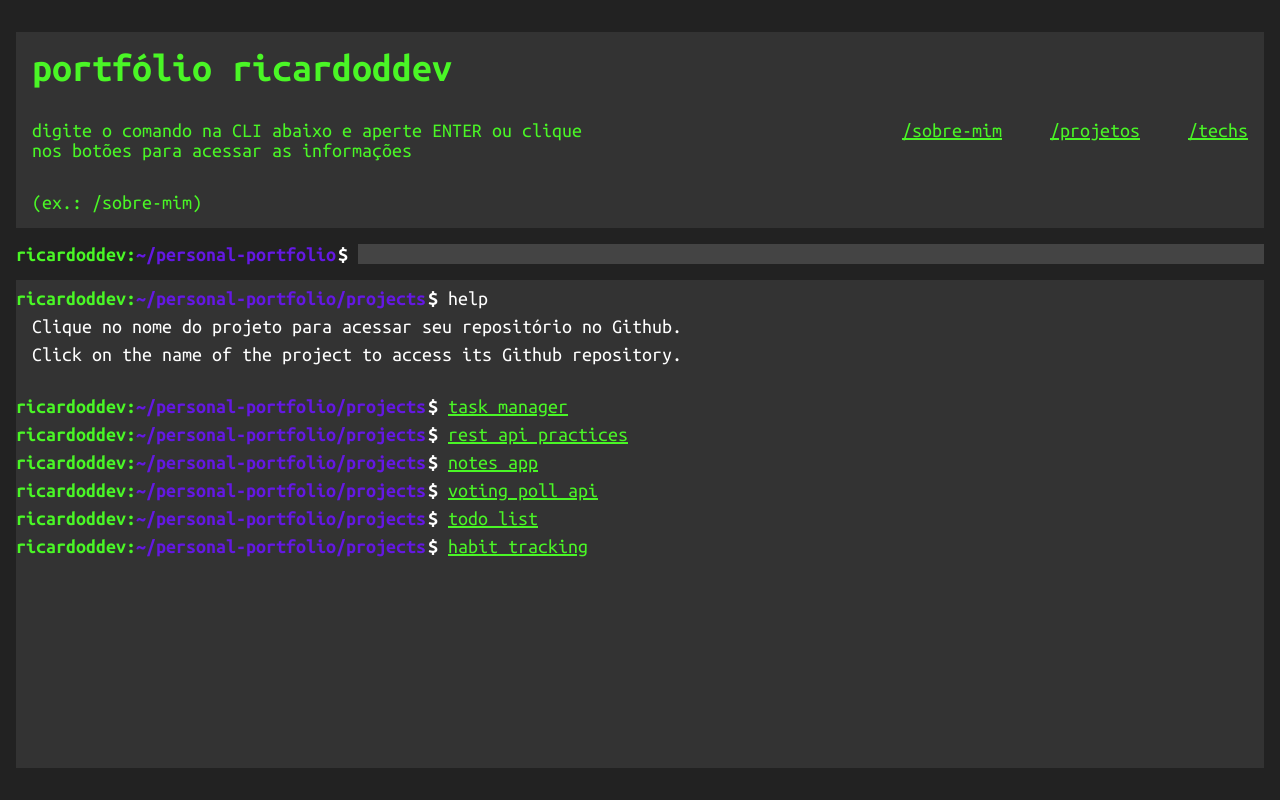
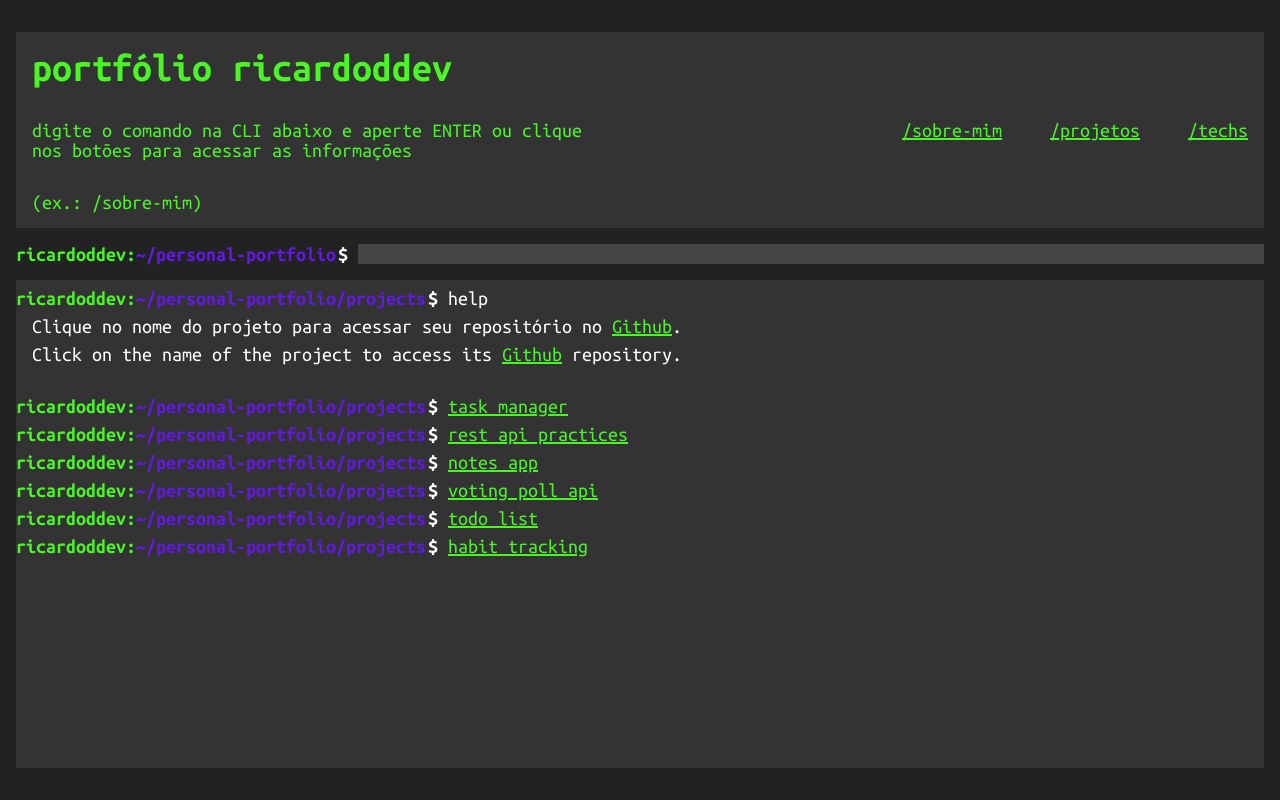
Before and after one commit to ricardoddev/personal-portfolio, a React (Vite) app: page /projects in a window 1280 px wide. Built offline with nearby package versions, Linux system fonts and the light colour scheme.

Commit message:
adding eslint

```diff
--- a/src/components/infoExibition/aboutMe/styles.ts
+++ b/src/components/infoExibition/aboutMe/styles.ts
@@ -1,4 +1,4 @@
-import styled from "styled-components";
+import styled from 'styled-components'
 
 export const AboutMeWrapper = styled.div`
     display: flex;
@@ -26,7 +26,7 @@ export const AboutMeParagraph = styled.p`
             margin: .5rem 0;
 
             a {
-                color: ${props => props.theme["green-cli"]};
+                color: ${props => props.theme['green-cli']};
             }
         }
     }
--- a/src/components/infoExibition/infoExibition.tsx
+++ b/src/components/infoExibition/infoExibition.tsx
@@ -1,5 +1,5 @@
-import { Outlet, useLocation } from "react-router-dom";
-import { InfoExibitionWrapper, IsHomeContent } from "./styles";
+import { Outlet, useLocation } from 'react-router-dom'
+import { InfoExibitionWrapper, IsHomeContent } from './styles'
 import Ricardo from '../../assets/ricardo-delgado-pixel.png'
 
 export function InfoExibition() {
--- a/src/components/infoExibition/projects/projects.tsx
+++ b/src/components/infoExibition/projects/projects.tsx
@@ -1,29 +1,35 @@
-import { User } from "../../user/user";
-import { InfoExibitionWrapper } from "../styles";
-import { HelpReply, ProjectWrapper } from "./styles";
+import { User } from '../../user/user'
+import { InfoExibitionWrapper } from '../styles'
+import { HelpReply, ProjectWrapper } from './styles'
 
 const projects = [
 	{
+		id: 1,
 		name: 'task manager',
 		link: 'https://github.com/ricardoddev/task-manager-node'
 	},
 	{
+		id: 2,
 		name: 'rest api practices',
 		link: 'https://github.com/ricardoddev/ignite-api-rest-node'
 	},
 	{
+		id: 3,
 		name: 'notes app',
 		link: 'https://github.com/ricardoddev/notes-app'
 	},
 	{
+		id: 4,
 		name: 'voting poll api',
 		link: 'https://github.com/ricardoddev/voting-poll-api'
 	},
 	{
+		id: 5,
 		name: 'todo list',
 		link: 'https://github.com/ricardoddev/todo-list-ignite'
 	},
 	{
+		id: 6,
 		name: 'habit tracking',
 		link: 'https://github.com/ricardoddev/habits'
 	},
@@ -38,18 +44,18 @@ export function Projects() {
 			</ProjectWrapper>
 
 			<HelpReply>
-          <p>Clique no nome do projeto para acessar seu repositório no Github.</p>
-          <p>Click on the name of the project to access its Github repository.</p>
+				<p>Clique no nome do projeto para acessar seu repositório no <a href="https://github.com/ricardoddev/" target='_blank' rel="noreferrer">Github</a>.</p>
+				<p>Click on the name of the project to access its <a href="https://github.com/ricardoddev/" target='_blank' rel="noreferrer">Github</a> repository.</p>
 			</HelpReply>
 
 			{projects.map(project => {
 				return (
-            <ProjectWrapper>
+					<ProjectWrapper key={project.id}>
 						<User route="/projects"/>
-              <a href={project.link} target="_blank">{project.name}</a>
+						<a href={project.link} target="_blank" rel="noreferrer">{project.name}</a>
 					</ProjectWrapper>
 				)
 			})}
 		</InfoExibitionWrapper>
-    );
+	)
 }
--- a/src/components/infoExibition/projects/styles.ts
+++ b/src/components/infoExibition/projects/styles.ts
@@ -1,4 +1,4 @@
-import styled from "styled-components";
+import styled from 'styled-components'
 
 export const ProjectWrapper = styled.div`
     display: flex;
@@ -9,7 +9,7 @@ export const ProjectWrapper = styled.div`
     }
 
     a {
-        color: ${props => props.theme["green-cli"]};
+        color: ${props => props.theme['green-cli']};
     }
 `
 
@@ -21,4 +21,8 @@ export const HelpReply = styled.p`
     display: flex;
     flex-direction: column;
     gap: .5rem;
+
+    p a {
+        color: ${props => props.theme['green-cli']};
+    }
 `
--- a/src/components/infoExibition/skillsAndTechs/skillsAndTechs.tsx
+++ b/src/components/infoExibition/skillsAndTechs/skillsAndTechs.tsx
@@ -1,10 +1,12 @@
-import { InfoExibitionWrapper } from "../styles";
+import { InfoExibitionWrapper } from '../styles'
 
 export function SkillsAndTechs() {
 	return (
+		<>
 			<InfoExibitionWrapper>
 				<h2>Skills</h2>
 				<p>This is the Skills page content.</p>
 			</InfoExibitionWrapper>
-    );
+		</>
+	)
 }
--- a/src/components/infoExibition/styles.ts
+++ b/src/components/infoExibition/styles.ts
@@ -1,10 +1,10 @@
-import styled from "styled-components";
+import styled from 'styled-components'
 
 export const InfoExibitionWrapper = styled.main`
     flex-grow: 1;
 
     margin-bottom: 2rem;
-    background: ${props => props.theme["bg-gray"]};
+    background: ${props => props.theme['bg-gray']};
     padding-bottom: 1rem;
 `
 
```
Also changed, not shown: package.json (+4 -5 lines), .eslintrc.cjs (deleted), .eslintrc.json (added), 1 other file (tests, documents, lock files or other folders). Lines whose indentation alone changed are shown as unchanged.
